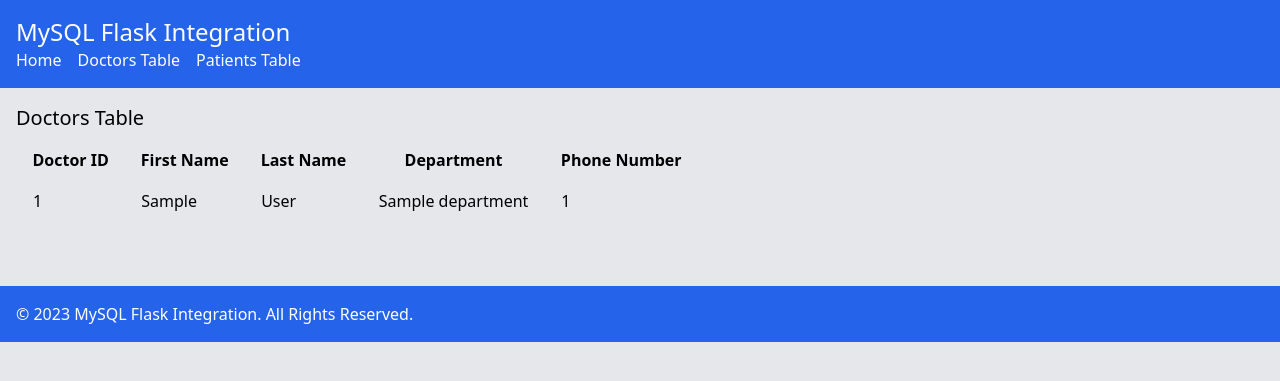
After one commit to c-susan/flask_4_databases_mysql_vm, a Python web app: template code/flask/templates/doctors.html in a window 1280 px wide. The commit adds this page. Shown: the top 381 px of the page. Run offline with Jinja, Linux system fonts and the light colour scheme; the template is opened without the code that fills it: most values are stand-ins (such as "Sample title", 1, 10 or a date in 2020).

Commit message:
created a patients an d doctors tab

```diff
--- /dev/null
+++ b/code/flask/templates/doctors.html
@@ -0,0 +1,31 @@
+{% extends "index.html" %}
+
+{% block content %}
+<section class="mb-6 table-container">
+    <div class="table">
+        <h2 class="text-xl mb-2">Doctors Table</h2>
+        <table class="table-auto">
+            <thead>
+                <tr>
+                    <th class="px-4 py-2">Doctor ID</th>
+                    <th class="px-4 py-2">First Name</th>
+                    <th class="px-4 py-2">Last Name</th>
+                    <th class="px-4 py-2">Department</th>
+                    <th class="px-4 py-2">Phone Number</th>
+                </tr>
+            </thead>
+            <tbody>
+                {% for doctor in data2 %}
+                <tr>
+                    <td class="border px-4 py-2">{{ doctor.doctor_id }}</td>
+                    <td class="border px-4 py-2">{{ doctor.first_name }}</td>
+                    <td class="border px-4 py-2">{{ doctor.last_name }}</td>
+                    <td class="border px-4 py-2">{{ doctor.department }}</td>
+                    <td class="border px-4 py-2">{{ doctor.phone_num }}</td>
+                </tr>
+                {% endfor %}
+            </tbody>
+        </table>
+    </div>
+
+{% endblock %}
--- a/code/flask/templates/index.html
+++ b/code/flask/templates/index.html
@@ -9,18 +9,7 @@
     <!-- Tailwind CSS via CDN -->
     <link href="https://cdn.jsdelivr.net/npm/tailwindcss@2.2.19/dist/tailwind.min.css" rel="stylesheet">
 
-    <!-- Custom CSS for table layout -->
-    <style>
-        .table-container {
-            display: flex;
-            justify-content: space-between;
-        }
 
-        .table-container .table {
-            flex: 1;
-            margin-right: 10px;
-        }
-    </style>
 </head>
 
 <body class="bg-gray-200">
@@ -30,69 +19,15 @@
         <nav>
             <ul class="flex space-x-4">
                 <li><a href="/" class="hover:underline">Home</a></li>
-                <li><a href="/about" class="hover:underline">About</a></li>
-                <li><a href="/data" class="hover:underline">Data</a></li>
+                <li><a href="/doctors" class="hover:underline">Doctors Table</a></li>
+                <li><a href="/patients" class="hover:underline">Patients Table</a></li>
             </ul>
         </nav>
     </header>
 
     <main class="p-4">
         {% block content %}
-        <section class="mb-6 table-container">
-            <div class="table">
-                <h2 class="text-xl mb-2">Doctors Table</h2>
-                <table class="table-auto">
-                    <thead>
-                        <tr>
-                            <th class="px-4 py-2">Doctor ID</th>
-                            <th class="px-4 py-2">First Name</th>
-                            <th class="px-4 py-2">Last Name</th>
-                            <th class="px-4 py-2">Department</th>
-                            <th class="px-4 py-2">Phone Number</th>
-                        </tr>
-                    </thead>
-                    <tbody>
-                        {% for doctor in data2 %}
-                        <tr>
-                            <td class="border px-4 py-2">{{ doctor.doctor_id }}</td>
-                            <td class="border px-4 py-2">{{ doctor.first_name }}</td>
-                            <td class="border px-4 py-2">{{ doctor.last_name }}</td>
-                            <td class="border px-4 py-2">{{ doctor.department }}</td>
-                            <td class="border px-4 py-2">{{ doctor.phone_num }}</td>
-                        </tr>
-                        {% endfor %}
-                    </tbody>
-                </table>
-            </div>
 
-            <div class="table">
-                <h2 class="text-xl mb-2">Patients Table</h2>
-                <table class="table-auto">
-                    <thead>
-                        <tr>
-                            <th class="px-4 py-2">Patient ID</th>
-                            <th class="px-4 py-2">First Name</th>
-                            <th class="px-4 py-2">Last Name</th>
-                            <th class="px-4 py-2">Date of Birth</th>
-                            <th class="px-4 py-2">Primary Doctor ID</th>
-                        </tr>
-                    </thead>
-                    <tbody>
-                        {% for patient in data1 %}
-                        <tr>
-                            <td class="border px-4 py-2">{{ patient.patient_id }}</td>
-                            <td class="border px-4 py-2">{{ patient.first_name }}</td>
-                            <td class="border px-4 py-2">{{ patient.last_name }}</td>
-                            <td class="border px-4 py-2">{{ patient.date_of_birth }}</td>
-                            <td class="border px-4 py-2">{{ patient.primary_doctor_id }}</td>
-                        </tr>
-                        {% endfor %}
-                    </tbody>
-                </table>
-            </div>
-        </section>
-
-        <br/>
 
         {% endblock %}
     </main>
```
Also changed, not shown: code/flask/app.py (+20 -4 lines), code/flask/templates/patients.html (added, +33 -0 lines).
